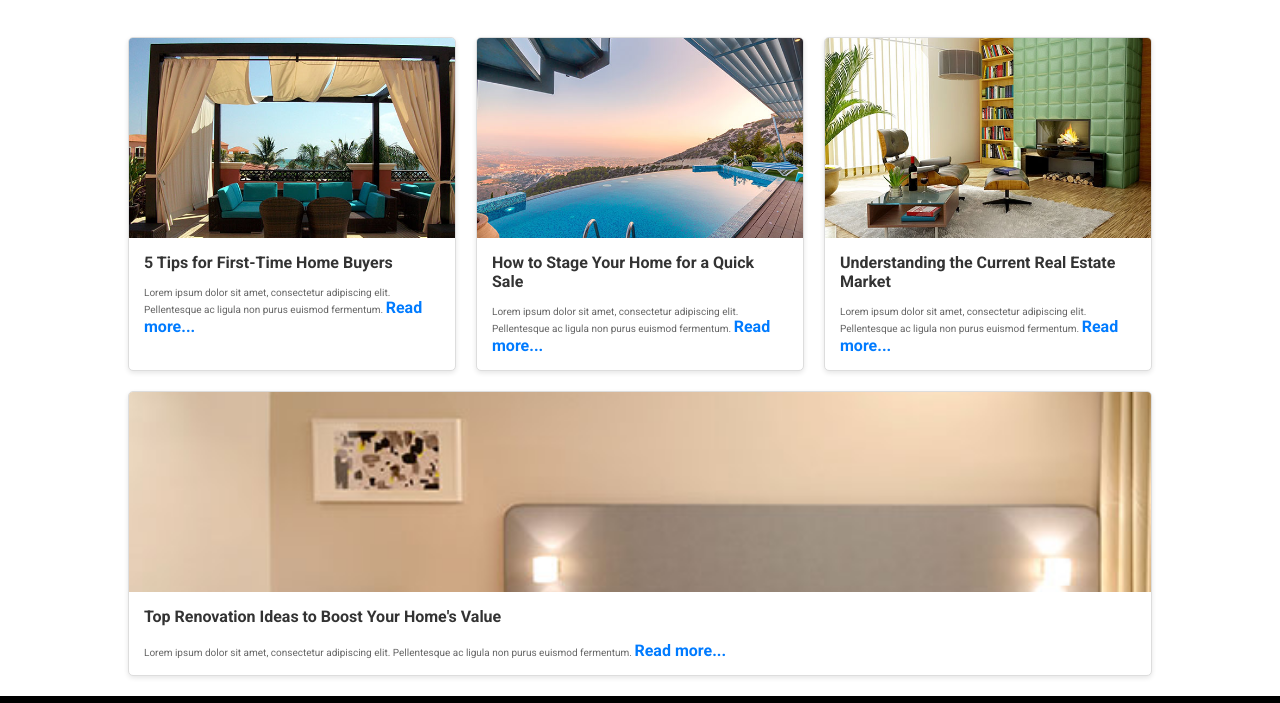
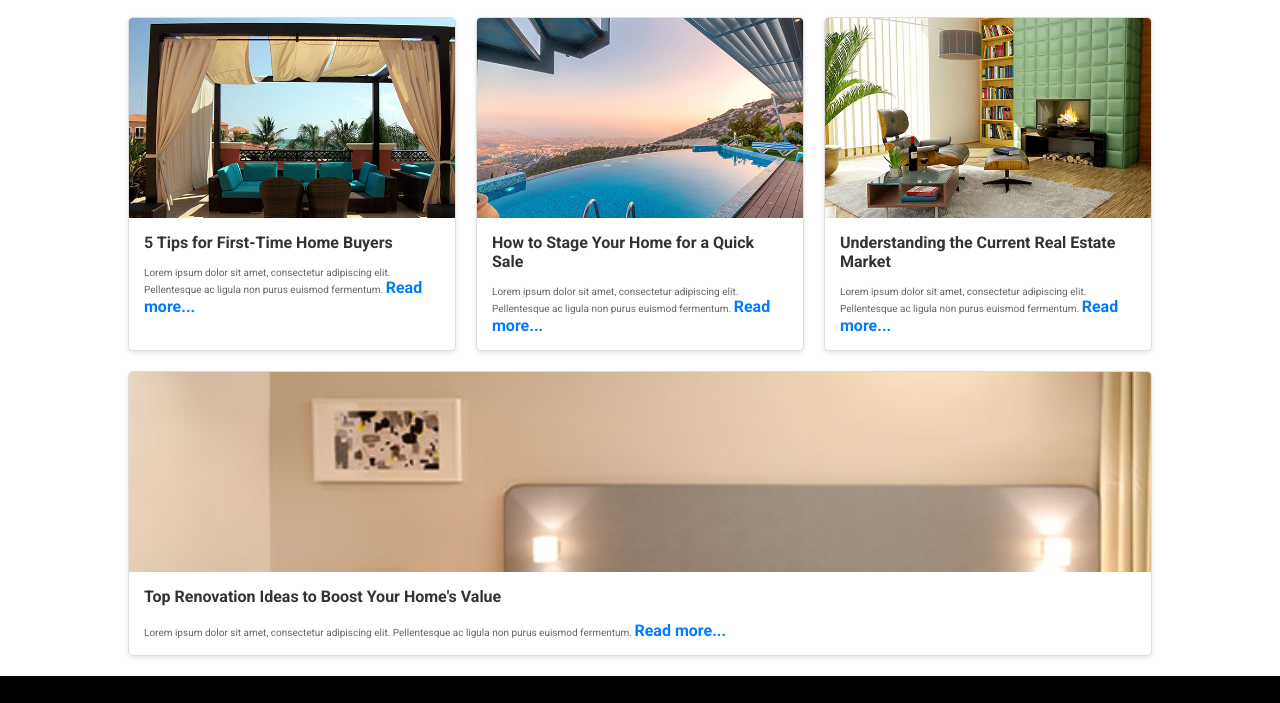
Before and after one commit to ChrisUBS/realEstate, a plain HTML site: page blog.html in a window 1280 px wide. Shown: the part 356-1059 px from the top of the page. Drawn offline with Linux system fonts and the light colour scheme.

Commit message:
Fix some bugs

```diff
--- a/css/about-style.css
+++ b/css/about-style.css
@@ -89,9 +89,7 @@ ul {
 
 /* Main */
 .container {
-    max-width: 1200px;
     margin: 0 auto;
-    padding: 20px;
 }
 
 .about-intro {
--- a/css/blog-style.css
+++ b/css/blog-style.css
@@ -89,9 +89,8 @@ ul {
 
 /* Main */
 .container {
-    max-width: 1200px;
     margin: 0 auto;
-    padding: 20px;
+    margin-bottom: 20px;
 }
 
 .blog-intro {
```
